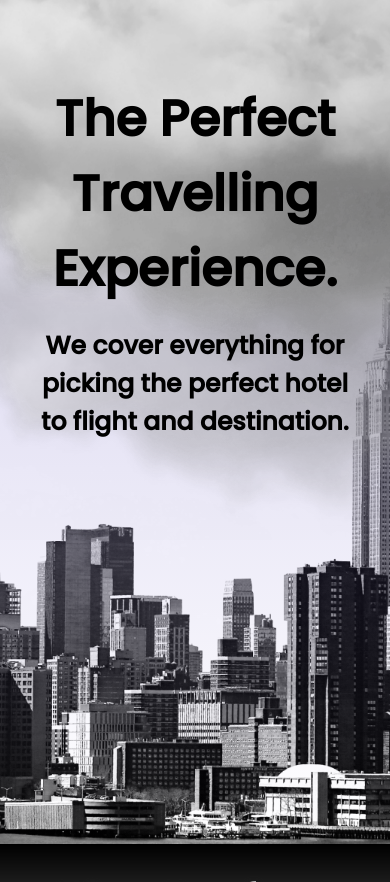
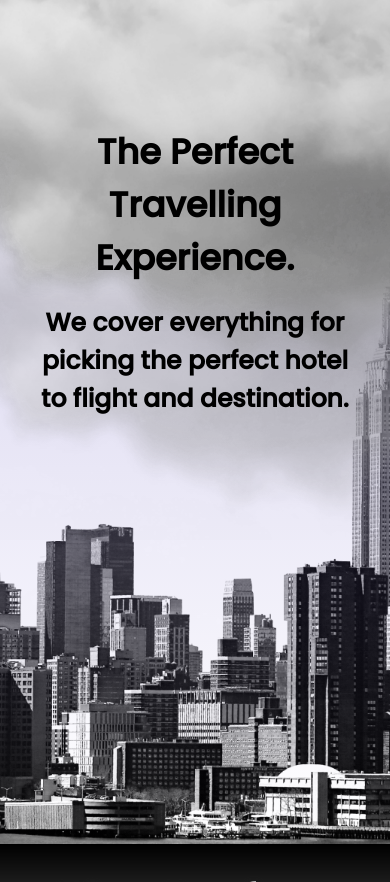
Before and after one commit to saroo98/Travelly, a plain HTML site: page index.html in a window 390 px wide. Shown: the part 860-1742 px from the top of the page. Drawn offline with Linux system fonts and the light colour scheme; a web font is replaced by a local one.

Commit message:
changed font of h2 in locations section in mobile view

```diff
--- a/style.css
+++ b/style.css
@@ -392,7 +392,8 @@ footer ul {
 }
 @media (max-width: 480px) {
   .locations-head h2 {
-    font-size: 5rem;
+    font-size: 350%;
+    margin-top: 2rem;
   }
 }
 @media (max-width: 480px) {
```
